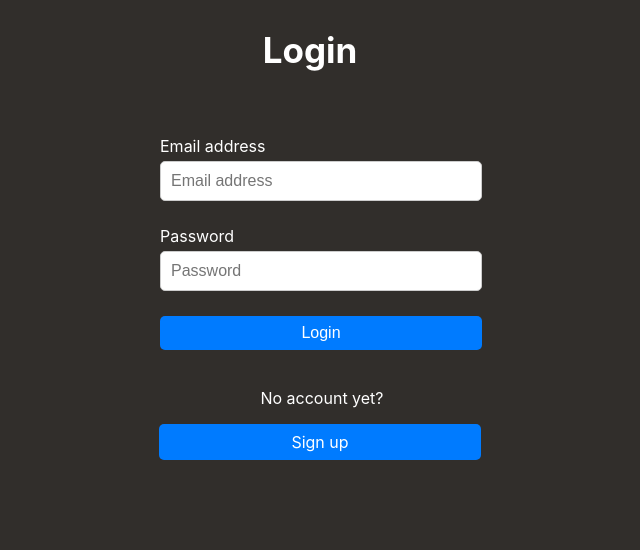
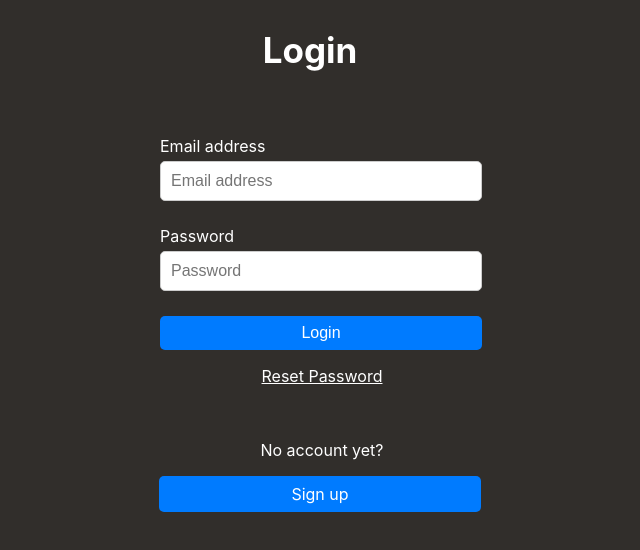
Before and after one commit to TyKerkman/Pegs-Jokers, a React (Create React App) app in the folder frontend/: page /login in a window 1280 px wide. Shown: the top 550 px of the page, without its empty margins (330-970 px from the left). Built offline with nearby package versions, Linux system fonts and the light colour scheme.

Commit message:
Added password resetting text and functionality (#35)

```diff
--- a/frontend/src/Styling.css
+++ b/frontend/src/Styling.css
@@ -319,3 +319,20 @@ input[type="text"] {
   border-color: black;
   border-style: outset;
 }
+
+.reset-password {
+  display: flex;
+  width: 302px;
+  flex-direction: column;
+  text-align: center;
+  color: white;
+}
+
+.reset-password-text {
+  padding-left: 24px;
+  text-decoration: underline;
+}
+
+.reset-password-text:hover {
+  cursor: pointer;
+}
--- a/frontend/src/pages/Login.js
+++ b/frontend/src/pages/Login.js
@@ -2,6 +2,8 @@ import React, { useState } from "react";
 import {
   signInWithEmailAndPassword,
   browserLocalPersistence,
+  getAuth,
+  sendPasswordResetEmail
 } from "firebase/auth";
 import { auth, database } from "../firebase";
 import {push, child, ref, set} from "firebase/database"
@@ -35,6 +37,22 @@ const Login = () => {
         console.log(errorCode, errorMessage);
       });
   };
+
+  const resetPassword = () => {
+    const auth = getAuth();
+    sendPasswordResetEmail(auth, email)
+    .then(() => {
+      // Password reset email sent!
+      // ..
+    })
+    .catch((error) => {
+      const errorCode = error.code;
+      const errorMessage = error.message;
+      // ..
+    });
+  }
+
+
 
   return (
     <>
@@ -72,8 +90,9 @@ const Login = () => {
                 </button>
               </div>
             </form>
-
-
+            <div className='reset-password'>
+              <p className="reset-password-text" onClick={()=> {resetPassword()}}>Reset Password</p>
+            </div>
             <div className="no-account">
               <p className="no-account-text">No account yet?</p>
               <Link className="button-3" to="/signup">Sign up</Link>
```
